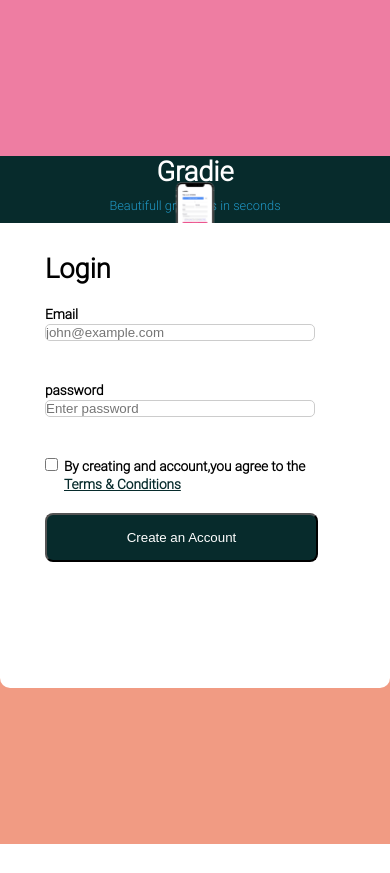
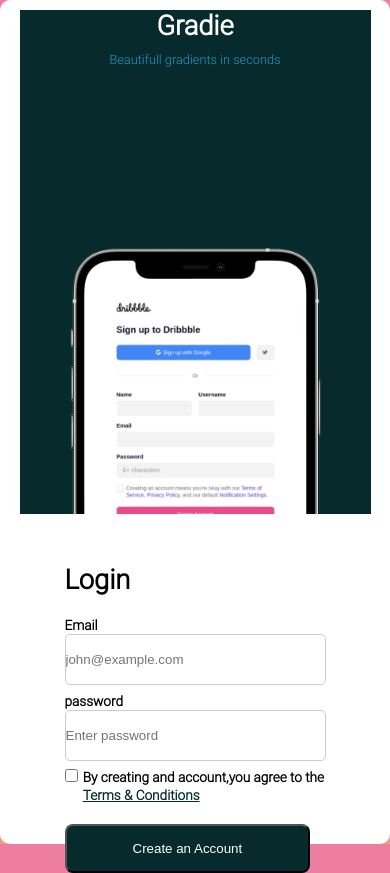
Before and after one commit to Keerthan04/Learning-HTML-and-CSS, a plain HTML site: page Website Copy Project/project2/index.html in a window 390 px wide. Before the commit the page ends 844 px from the top, so only its background shows below. Drawn offline with Linux system fonts and the light colour scheme.

Commit message:
Update style.css

```diff
--- a/Website Copy Project/project2/style.css
+++ b/Website Copy Project/project2/style.css
@@ -57,8 +57,8 @@ main{
     color:rgb(32, 152, 199);
 }
 .img-sec{
-    width: 100%;
-    height: 100%;
+    min-width: 100%;
+    min-height: 100%;
     display: flex;
     justify-content:center;
     align-items: flex-start;
@@ -136,9 +136,33 @@ button{
     min-width:70%;
     padding-left: 2%;
 }
-@media  screen and (max-width: 720px) {
-    .main-body{
+@media screen and (max-width: 1080px) {
+    .main-body {
         display: flex;
         flex-direction: column;
+        align-items: center; /* Center content horizontally */
+        justify-content: center; /* Center content vertically */
+        height: 100vh; /* Occupy full viewport height */
+    }
+    .left-body,
+    .right-body {
+        width: 90%; /* Take up 90% of the viewport width */
+        min-height: auto; /* No fixed height */
+        margin: 10px 0; /* Add margin for spacing between sections */
+    }
+    .img-sec,
+    .img-sec img {
+        position: static; /* Let the images appear naturally in the flow */
+        width: 100%; /* Occupy full width */
+        height: auto; /* Maintain aspect ratio */
+    }
+    .button {
+        position: static; /* Allow buttons to flow naturally */
+        width: 100%; /* Occupy full width */
+        margin: 10px 0; /* Adjust margin for better spacing */
+    }
+    input[type="text"],
+    input[type="password"] {
+        width: 100%; /* Occupy full width */
     }
 }
```
